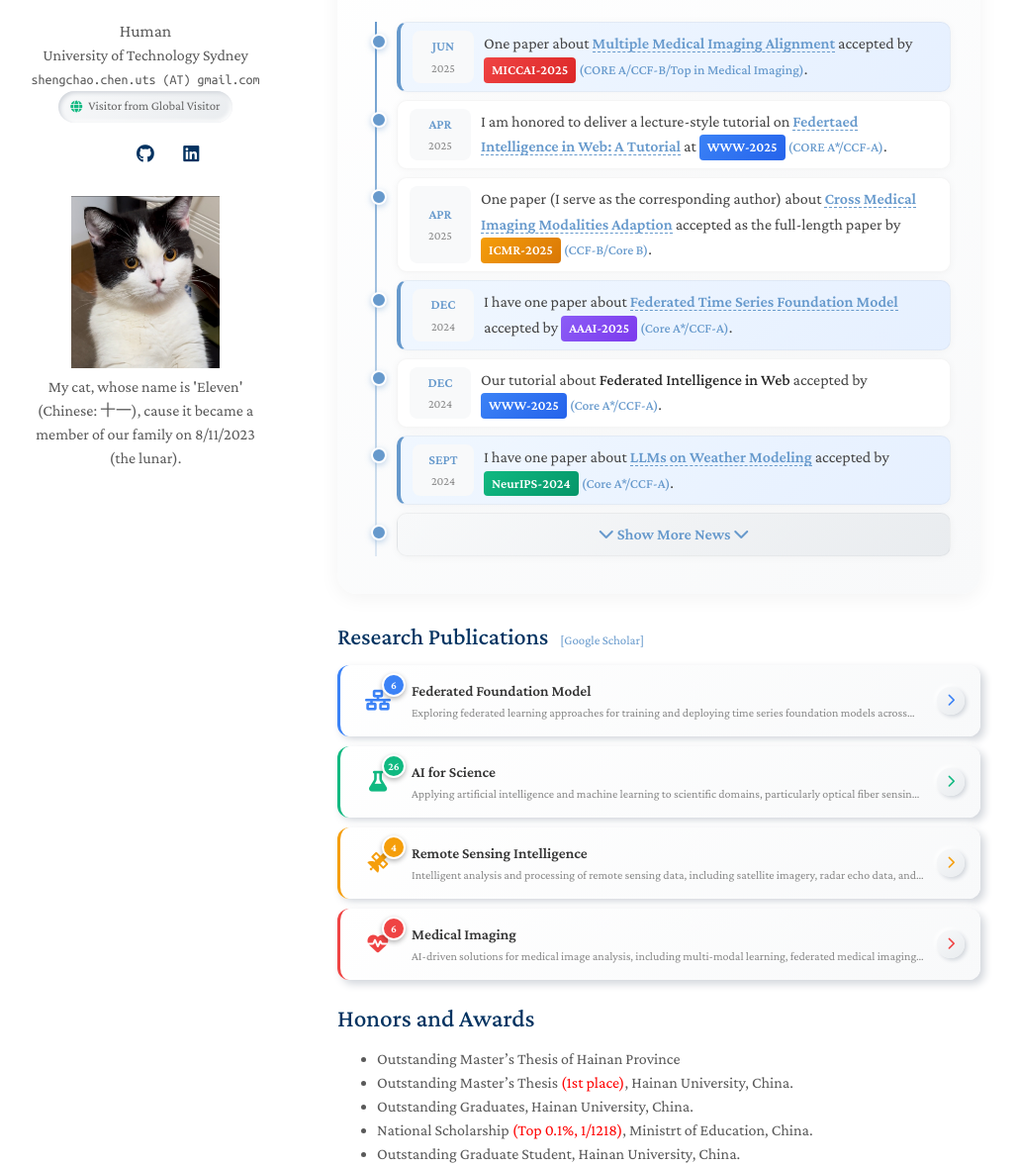
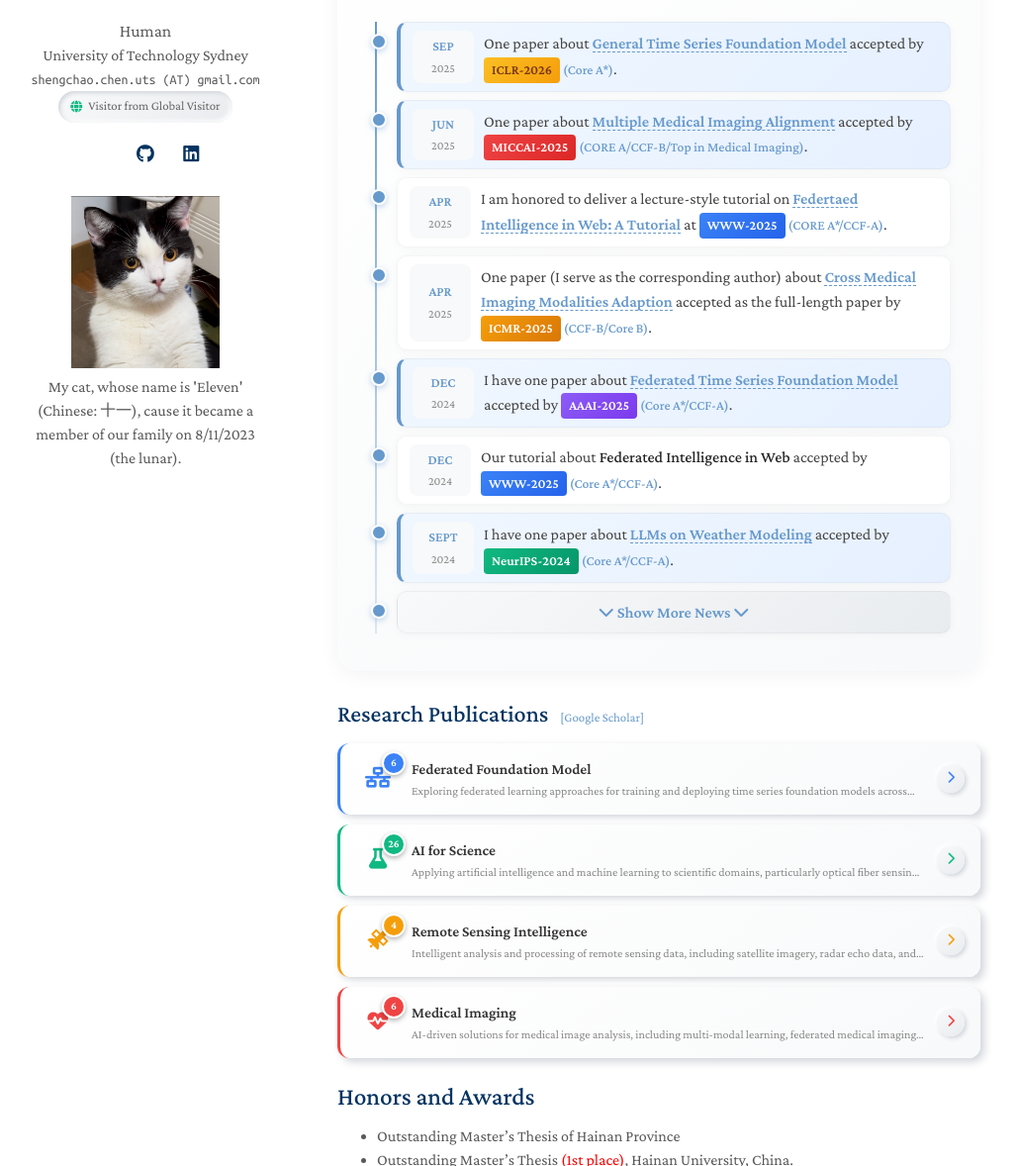
Before and after one commit to shengchaochen82/shengchaochen82.github.io, a Jekyll site: the page built from index.md, in a window 1280 px wide and 1400 px high, scrolled down 310 px. Shown: the part 222-1400 px from the top of the window at 99% size, without its empty margins (129-1158 px from the left). Built offline with Jekyll 4.4.1, drawn with Linux system fonts in a browser that asks for light colours; a style sheet for code colours, icons or effects is not loaded.

Commit message:
feat: add ICLR news, red author names, fix HTML rendering, advanced UI
- Add ICLR-2026 acceptance news to Latest News
- Add ICLR venue tag styling (gold/yellow gradient)
- Author name 'Shengchao Chen' now displays in red bold with highlight background
- Fix conference name HTML rendering (removed <em> wrapper that caused issues)
- Add shimmer/slide animation effect on category bar hover
- Add dark mode support for author highlight
- Advanced UI polish with gradient backgrounds

Co-authored-by: Sisyphus <clio-agent@sisyphuslabs.ai>

```diff
--- a/_includes/categorized_publications.html
+++ b/_includes/categorized_publications.html
@@ -171,8 +171,11 @@
       }
       html += '</div>';
 
-      html += '<div class="paper-meta">' + paper.authors + '</div>';
-      html += '<div class="paper-venue"><em>' + paper.conference + '</em></div>';
+      // Highlight author name in red and bold
+      var highlightedAuthors = paper.authors.replace(/Shengchao Chen/g, '<strong class="author-highlight">Shengchao Chen</strong>');
+      html += '<div class="paper-meta">' + highlightedAuthors + '</div>';
+      // Render conference HTML properly
+      html += '<div class="paper-venue">' + paper.conference + '</div>';
 
       html += '<div class="paper-actions">';
       if (paper.pdf) {
@@ -266,6 +269,22 @@
   transition: all 0.3s cubic-bezier(0.34, 1.56, 0.64, 1);
   position: relative;
   border-left: 3px solid var(--bar-color);
+  overflow: hidden;
+}
+
+.category-bar::before {
+  content: '';
+  position: absolute;
+  top: 0;
+  left: -100%;
+  width: 100%;
+  height: 100%;
+  background: linear-gradient(90deg, transparent, rgba(255,255,255,0.4), transparent);
+  transition: left 0.5s;
+}
+
+.category-bar:hover::before {
+  left: 100%;
 }
 
 .category-bar:hover {
@@ -566,6 +585,14 @@
   color: #333;
 }
 
+.paper-meta .author-highlight {
+  color: #dc2626;
+  font-weight: 700;
+  background: linear-gradient(135deg, rgba(220, 38, 38, 0.1), rgba(220, 38, 38, 0.05));
+  padding: 1px 4px;
+  border-radius: 4px;
+}
+
 .paper-venue {
   font-size: 0.85rem;
   color: #666;
@@ -700,6 +727,11 @@
     color: #a0aec0;
   }
 
+  .paper-meta .author-highlight {
+    color: #f87171;
+    background: linear-gradient(135deg, rgba(248, 113, 113, 0.15), rgba(248, 113, 113, 0.08));
+  }
+
   .paper-venue {
     color: #718096;
   }
--- a/_includes/news.html
+++ b/_includes/news.html
@@ -9,6 +9,19 @@
   </div>
 
   <div class="news-timeline">
+    <div class="news-item" data-date="Sep 2025">
+      <div class="news-marker"></div>
+      <div class="news-card highlight">
+        <div class="news-date">
+          <span class="month">Sep</span>
+          <span class="year">2025</span>
+        </div>
+        <div class="news-content">
+          <p>One paper about <a href="https://arxiv.org/abs/2508.04045" target="_blank" class="news-link">General Time Series Foundation Model</a> accepted by <strong class="venue-tag iclr">ICLR-2026</strong> <span class="venue-rank">(Core A*)</span>.</p>
+        </div>
+      </div>
+    </div>
+
     <div class="news-item" data-date="Jun 2025">
       <div class="news-marker"></div>
       <div class="news-card highlight">
@@ -451,6 +464,7 @@
 .venue-tag.jbhi { background: linear-gradient(135deg, #84cc16, #65a30d); }
 .venue-tag.arxiv { background: linear-gradient(135deg, #64748b, #475569); }
 .venue-tag.workshop { background: linear-gradient(135deg, #14b8a6, #0d9488); }
+.venue-tag.iclr { background: linear-gradient(135deg, #fbbf24, #f59e0b); color: #78350f; }
 
 .venue-rank {
   font-size: 0.85rem;
```
